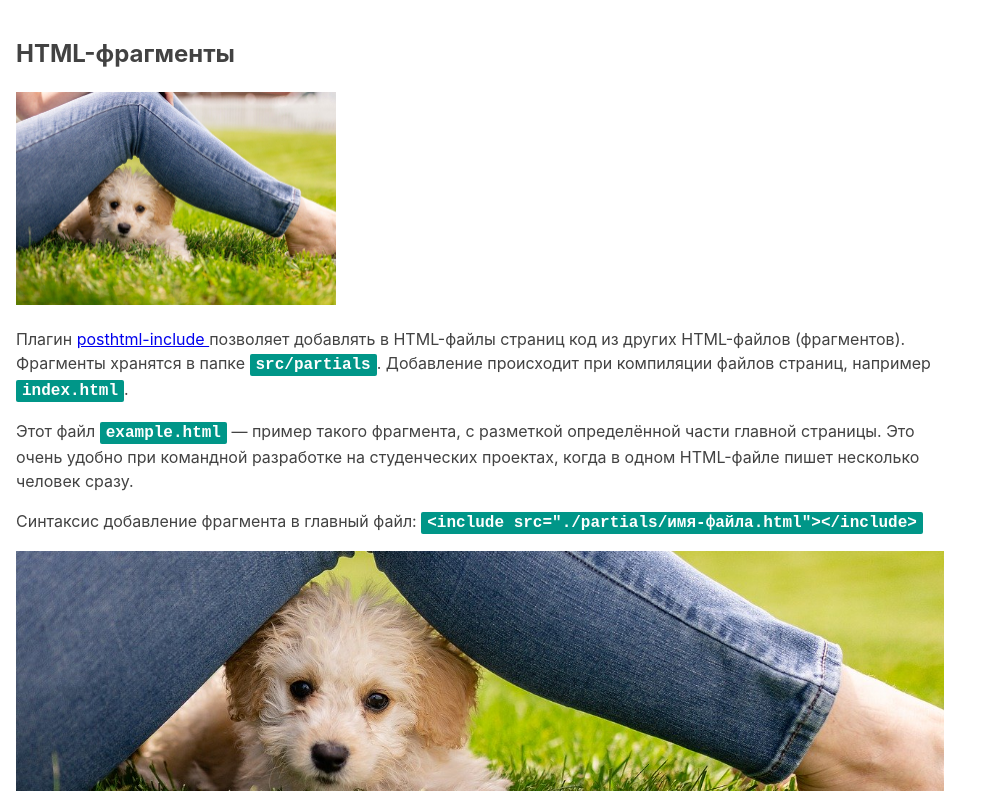
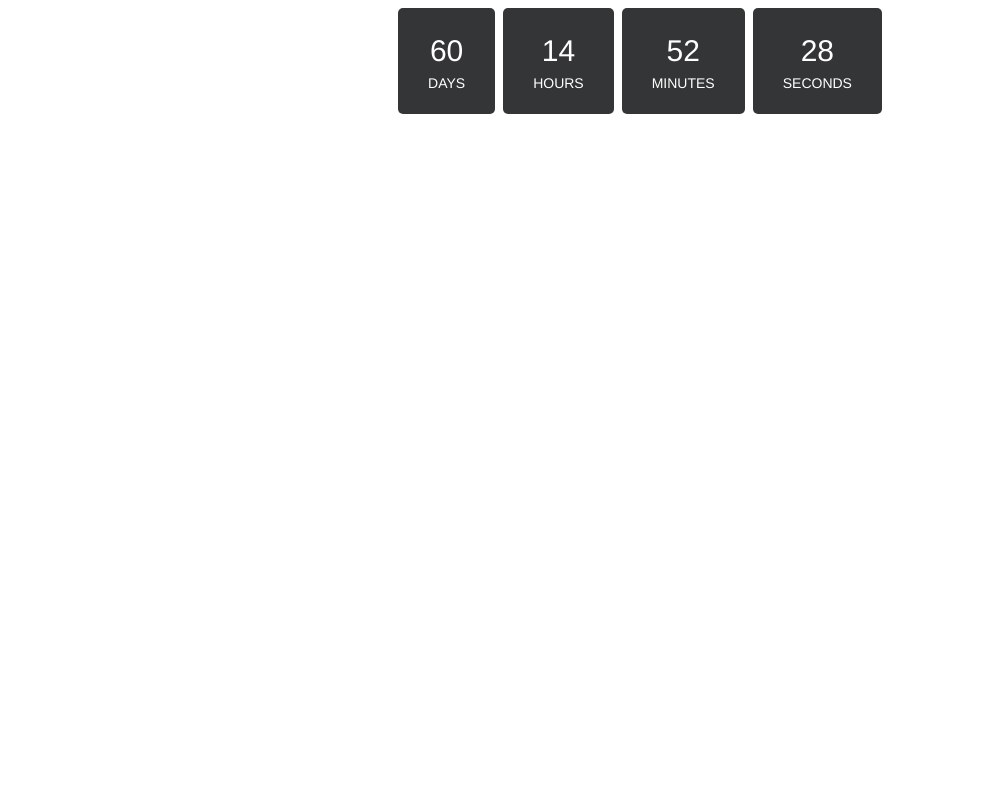
Before and after one commit to nika-sirak/goit-js-hw-11-timer, a website built with Parcel: page src/index.html in a window 1280 px wide. Shown: the whole page, without its empty margins (0-991 px from the left). Built offline with nearby package versions, Linux system fonts and the light colour scheme.

Commit message:
add timer

```diff
--- a/package.json
+++ b/package.json
@@ -3,10 +3,12 @@
   "version": "1.1.0",
   "description": "",
   "main": "index.js",
-  "homepage": "https://goitacademy.github.io/parcel-project-template",
+  "homepage": "https://nika-sirak.github.io/goit-js-hw-11-timer",
   "scripts": {
     "dev": "parcel src/*.html",
-    "build": "parcel build src/*.html --public-url /parcel-project-template/"
+    "build": "parcel build src/*.html --public-url /goit-js-hw-11-timer/",
+     "deploy": "gh-pages -d dist",
+    "predeploy": "npm run build"
   },
   "repository": {
     "type": "git",
--- a/src/index.html
+++ b/src/index.html
@@ -4,16 +4,29 @@
     <meta charset="UTF-8" />
     <meta name="viewport" content="width=device-width, initial-scale=1.0" />
     <title>Заголовок страницы</title>
-    <link
-      rel="stylesheet"
-      href="https://cdnjs.cloudflare.com/ajax/libs/modern-normalize/1.0.0/modern-normalize.min.css"
-      integrity="sha512-ISS7cAi1PEhQ8jnbJpJZMd29NlhNj4AWYyLOSp2CE/CsHxTCu+r+t0D2yoJudVrd0/8fTVPUVDzY5Tvli75u/g=="
-      crossorigin="anonymous"
-    />
   </head>
   <body>
-    <!-- Так добавляются фрагменты в главные HTML-файлы страниц. -->
-    <include src="./partials/example.html"></include>
+    <div class="timer" id="timer-1">
+      <div class="field">
+        <span class="value" data-value="days">11</span>
+        <span class="label">Days</span>
+      </div>
+
+      <div class="field">
+        <span class="value" data-value="hours">11</span>
+        <span class="label">Hours</span>
+      </div>
+
+      <div class="field">
+        <span class="value" data-value="mins">11</span>
+        <span class="label">Minutes</span>
+      </div>
+
+      <div class="field">
+        <span class="value" data-value="secs">11</span>
+        <span class="label">Seconds</span>
+      </div>
+    </div>
 
     <!-- Скрипт идёт последним в разметке. В нём уже подключен главный SASS-файл. -->
     <script src="./index.js"></script>
--- a/src/index.js
+++ b/src/index.js
@@ -1 +1,55 @@
 import './sass/main.scss';
+
+const refs = {
+  days: document.querySelector('[data-value="days"]'),
+  hours: document.querySelector('[data-value="hours"]'),
+  mins: document.querySelector('[data-value="mins"]'),
+  secs: document.querySelector('[data-value="secs"]'),
+};
+
+class CountdownTimer {
+  constructor({ selector, targetDate, onTick }) {
+    this.selector = selector;
+    this.targetDate = targetDate;
+    this.onTick = onTick;
+  }
+
+  start() {
+    const startTime = this.targetDate.getTime();
+
+    setInterval(() => {
+      const currentTime = Date.now();
+      const deltaTime = startTime - currentTime;
+      const time = this.getTimeComponents(deltaTime);
+      this.onTick(time);
+    }, 1000);
+  }
+
+  getTimeComponents(time) {
+    const days = this.pad(Math.floor(time / (1000 * 60 * 60 * 24)));
+    const hours = this.pad(Math.floor((time % (1000 * 60 * 60 * 24)) / (1000 * 60 * 60)));
+    const mins = this.pad(Math.floor((time % (1000 * 60 * 60)) / (1000 * 60)));
+    const secs = this.pad(Math.floor((time % (1000 * 60)) / 1000));
+
+    return { days, hours, mins, secs };
+  }
+
+  pad(value) {
+    return String(value).padStart(2, '0');
+  }
+}
+
+function updateClockface({ days, hours, mins, secs }) {
+  refs.days.textContent = `${days}`;
+  refs.hours.textContent = `${hours}`;
+  refs.mins.textContent = `${mins}`;
+  refs.secs.textContent = `${secs}`;
+}
+
+const timer = new CountdownTimer({
+  selector: '#timer-1',
+  targetDate: new Date('Jul 17, 2021'),
+  onTick: updateClockface,
+});
+
+timer.start();
--- a/src/partials/example.html
+++ /dev/null
@@ -1,33 +0,0 @@
-<article class="example">
-  <h1>HTML-фрагменты</h1>
-
-  <!-- Путь к изображениям из HTML-фрагмента такой, как из файла index.html -->
-  <img src="images/demo.jpg" alt="" width="320" />
-  <p>
-    Плагин
-    <a
-      href="https://github.com/posthtml/posthtml-include"
-      target="_blank"
-      rel="noopener noreferrer"
-    >
-      posthtml-include
-    </a>
-    позволяет добавлять в HTML-файлы страниц код из других HTML-файлов (фрагментов). Фрагменты
-    хранятся в папке
-    <code>src/partials</code>. Добавление происходит при компиляции файлов страниц, например
-    <code>index.html</code>.
-  </p>
-
-  <p>
-    Этот файл <code>example.html</code> &mdash; пример такого фрагмента, с разметкой определённой
-    части главной страницы. Это очень удобно при командной разработке на студенческих проектах,
-    когда в одном HTML-файле пишет несколько человек сразу.
-  </p>
-
-  <p>
-    Синтаксис добавление фрагмента в главный файл:
-    <code> &lt;include src="./partials/имя-файла.html"&gt;&lt;/include&gt; </code>
-  </p>
-
-  <div class="background"></div>
-</article>
--- a/src/sass/_example.scss
+++ /dev/null
@@ -1,27 +0,0 @@
-.example {
-  font-family: -apple-system, BlinkMacSystemFont, 'Segoe UI', Roboto, Oxygen, Ubuntu, Cantarell,
-    'Open Sans', 'Helvetica Neue', sans-serif;
-  line-height: 1.5;
-  background-color: #fff;
-  color: #424242;
-  max-width: 960px;
-  padding: 16px;
-}
-
-.example code {
-  font-family: monospace;
-  font-size: 16px;
-  font-weight: 700;
-  background-color: #009688;
-  color: #fff;
-  padding: 2px 6px;
-  border-radius: 2px;
-}
-
-.example .background {
-  height: 240px;
-  // Путь к изображениям из SASS-файла всегда такой, как из папки css
-  background-image: url('../images/demo.jpg');
-  background-size: cover;
-  background-position: center;
-}
--- a/src/sass/main.scss
+++ b/src/sass/main.scss
@@ -1,7 +1,43 @@
-/*
- * Главный файл стилей.
- * Все паршалы подключаются сюда.
- */
+*,
+*::before,
+*::after {
+  box-sizing: border-box;
+}
 
-// Стили для файла с примером HTML-фрагмента
-@import './example';
+body {
+  font-family: 'Helvetica Neue', -apple-system, BlinkMacSystemFont, 'Segoe UI', Roboto, Oxygen,
+    Ubuntu, Cantarell, 'Open Sans', sans-serif;
+  line-height: 1.5;
+  color: #2a2a2a;
+}
+
+.timer {
+  display: flex;
+  justify-content: center;
+
+  margin-left: auto;
+  margin-right: auto;
+  text-align: center;
+}
+
+.field {
+  display: flex;
+  flex-direction: column;
+
+  margin-left: 4px;
+  margin-right: 4px;
+
+  background-color: #343536;
+  color: #ffffff;
+  padding: 20px 30px;
+  border-radius: 5px;
+}
+
+.value {
+  font-size: 30px;
+}
+
+.label {
+  text-transform: uppercase;
+  font-size: 14px;
+}
```
Also changed, not shown: src/images/demo.jpg (deleted).
